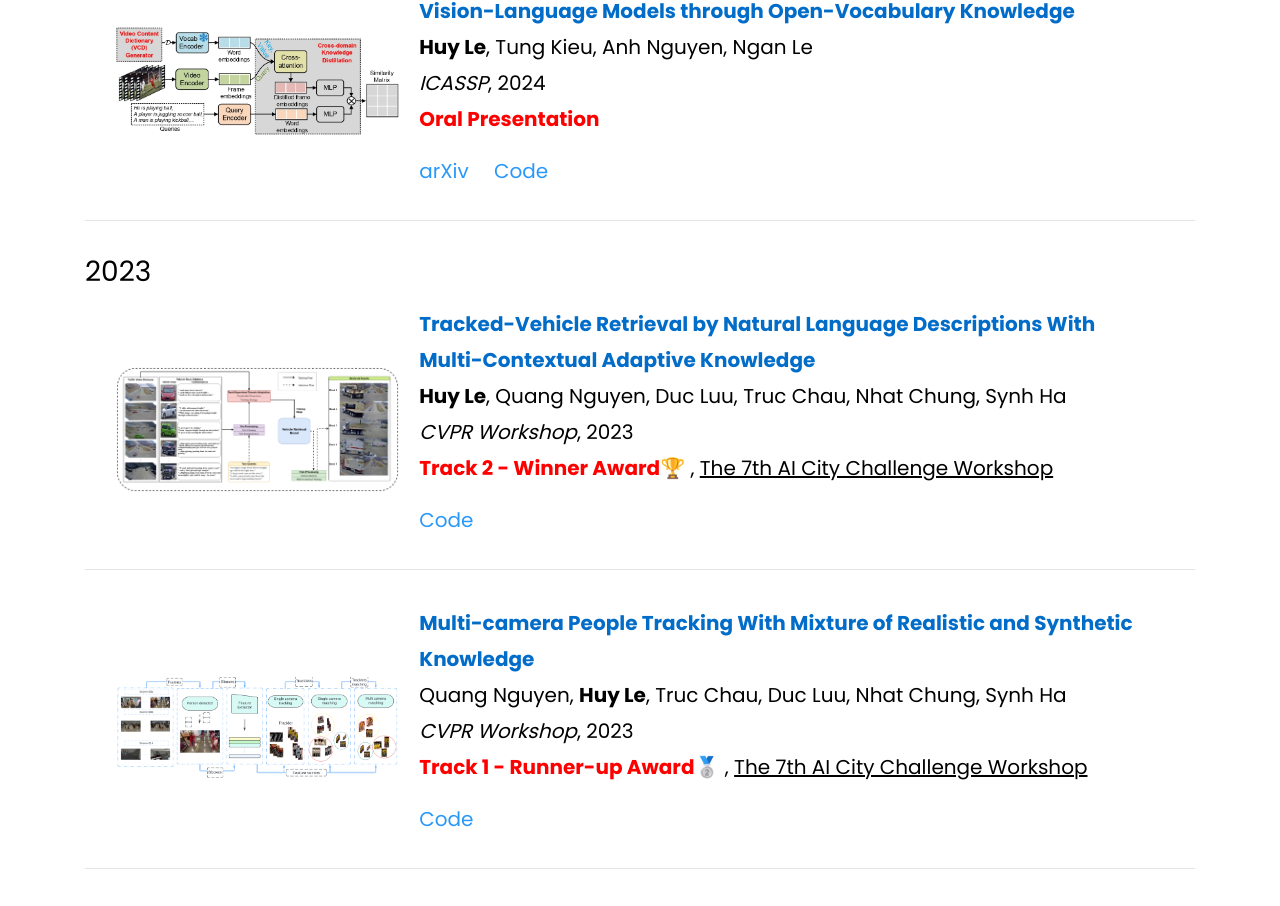
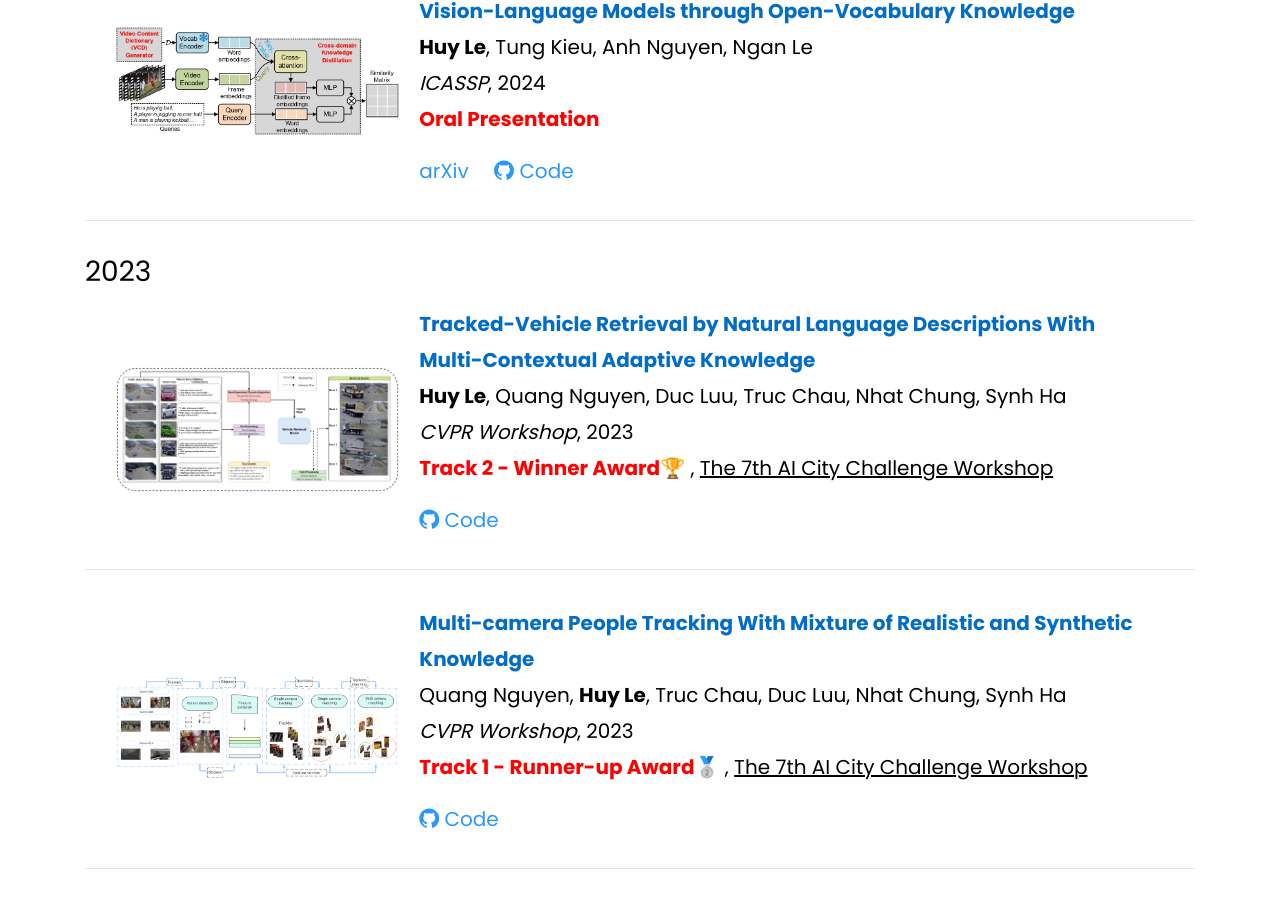
Before and after one commit to lehuy1611/lehuy1611.github.io, a Jekyll site: the page built from publication.html, in a window 1280 px wide. Shown: the part 885-1791 px from the top of the page. Built offline with Jekyll 4.4.1, drawn with Linux system fonts in a browser that asks for light colours; nearby versions of some CDN libraries; library files that are not in the unit come from our copies; a style sheet for code colours, icons or effects is not loaded.

Commit message:
edit main page

```diff
--- a/_includes/archive-single.html
+++ b/_includes/archive-single.html
@@ -54,7 +54,7 @@
               {% endif %}
               {% if post.github %}
                 <a class="external-link button is-small is-ghost" href="{{ post.github }}" style="color: black; padding-right: 20px;">
-                  <span style="color: rgb(42, 152, 249); class="icon"><i class="ai ai-github"></i> Code</span>
+                  <span style="color: rgb(42, 152, 249); class="icon"><i class="fab fa-github"></i> Code</span>
                 </a>
               {% endif %}
               {% if post.page %}
--- a/index.html
+++ b/index.html
@@ -65,19 +65,19 @@
                     <a class="external-link button is-light"
                        href="https://github.com/zef1611"
                        style="color: #000; margin-right: 15px; display: inline-block;">
-                        <span class="icon"><i class="ai ai-github"></i></span>
+                        <span class="icon"><i class="fab fa-github"></i></span>
                         <span>Github</span>
                     </a>
                     <a class="external-link button is-light"
                        href="https://www.linkedin.com/in/lehuy1611"
                        style="color: #000; margin-right: 15px; display: inline-block;">
-                        <span class="icon"><i class="ai ai-linkedin"></i></span>
+                        <span class="icon"><i class="fab fa-linkedin"></i></span>
                         <span>Linkedin</span>
                     </a>
                     <a class="external-link button is-light"
                        href="mailto:lehuy2316@gmail.com"
                        style="color: #000; display: inline-block;">
-                        <span class="icon"><i class="ai ai-envelope" aria-hidden="true"></i></span>
+                        <span class="icon"><i class="fab fa-envelope" aria-hidden="true"></i></span>
                         <span>Email</span>
                     </a>
                 </div>
```
